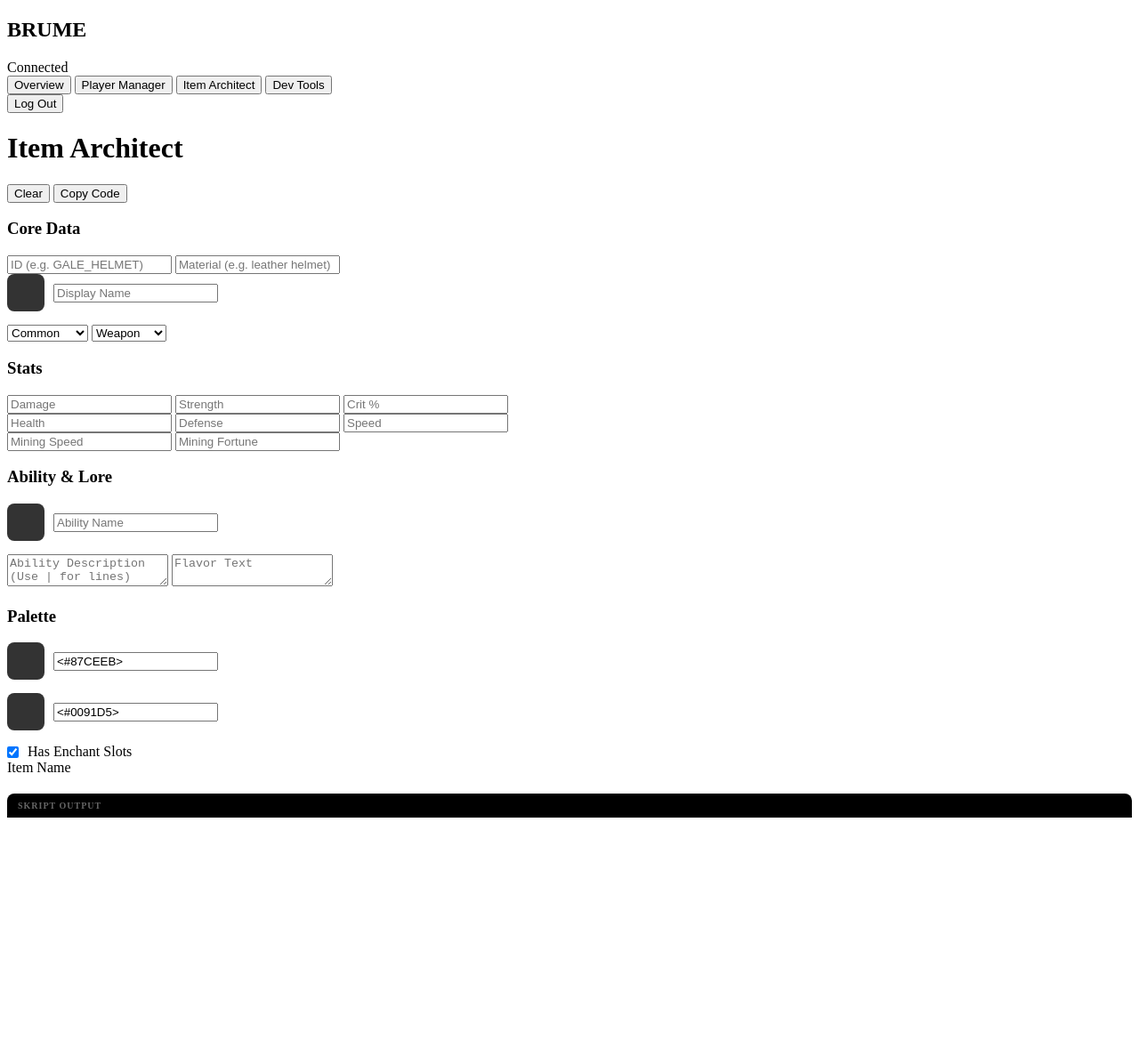
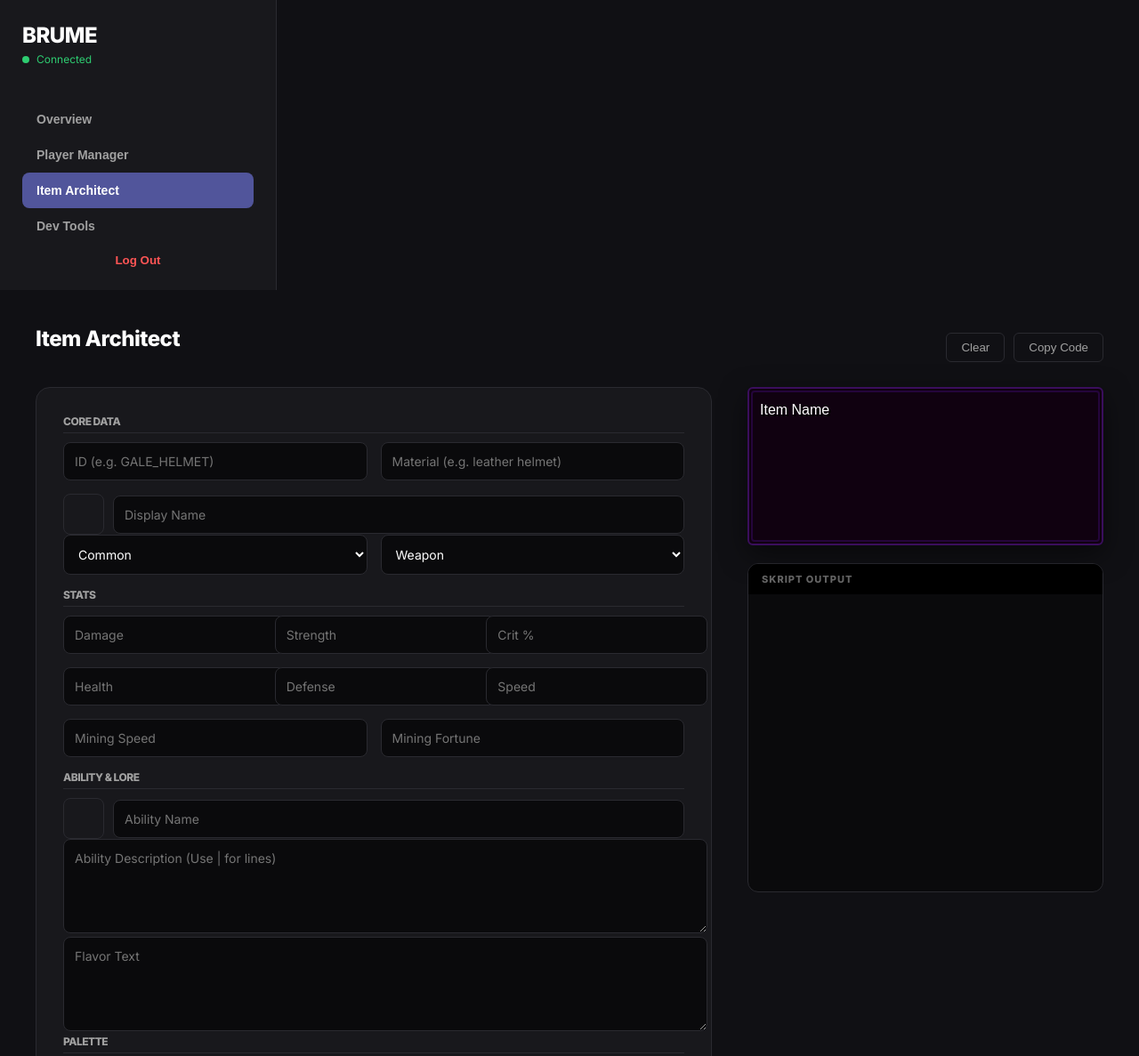
Before and after one commit to HugeAdventure/brume-admin, a website: page public/index.html in a window 1280 px wide. Shown: the top 1187 px of the page at 89% size. Drawn offline with Linux system fonts and the light colour scheme; a web font is replaced by a local one.

Commit message:
Implement global theme and update styles
Added global theme variables and updated styles for layout, sidebar, forms, buttons, and modal.

```diff
--- a/public/style.css
+++ b/public/style.css
@@ -1,59 +1,190 @@
-/* ... (Previous Styles) ... */
+/* --- [ 1. GLOBAL THEME ] --- */
+:root {
+    --bg: #101014;
+    --panel: #18181c;
+    --border: #2a2a30;
+    --accent: #51559B; /* Brume Purple */
+    --accent-hover: #6a64c4;
+    --text: #ffffff;
+    --text-dim: #a0a0a0;
+}
 
-/* COLOR INPUTS */
-.color-input-group {
+body {
+    background-color: var(--bg);
+    color: var(--text);
+    font-family: 'Inter', sans-serif;
+    margin: 0;
+    height: 100vh;
     display: flex;
-    align-items: center;
+    overflow: hidden;
+}
+
+h1, h2, h3 { margin: 0; font-weight: 800; letter-spacing: -0.5px; }
+h1 { font-size: 24px; margin-bottom: 20px; }
+h3 { font-size: 12px; text-transform: uppercase; color: var(--text-dim); margin-bottom: 10px; border-bottom: 1px solid var(--border); padding-bottom: 5px; }
+
+/* --- [ 2. SIDEBAR ] --- */
+aside {
+    width: 260px;
+    background: var(--panel);
+    border-right: 1px solid var(--border);
+    padding: 25px;
+    display: flex;
+    flex-direction: column;
     gap: 10px;
+}
+
+.sidebar-header { margin-bottom: 30px; }
+.connection-status { font-size: 12px; color: #2ecc71; display: flex; align-items: center; gap: 8px; margin-top: 5px; }
+.dot { width: 8px; height: 8px; background: #2ecc71; border-radius: 50%; }
+
+nav button {
+    width: 100%; text-align: left; padding: 12px 16px;
+    background: transparent; border: none; color: var(--text-dim);
+    border-radius: 8px; cursor: pointer; font-weight: 600; font-size: 14px;
+    transition: 0.2s;
+}
+nav button:hover { background: rgba(255,255,255,0.05); color: white; }
+nav button.active { background: var(--accent); color: white; }
+
+.logout-btn { margin-top: auto; color: #ff5555; background: none; border: none; cursor: pointer; font-weight: bold; }
+
+/* --- [ 3. MAIN CONTENT ] --- */
+main {
+    flex: 1;
+    padding: 40px;
+    overflow-y: auto;
+}
+
+.panel { display: none; max-width: 1200px; margin: 0 auto; }
+.panel.active { display: block; animation: fade 0.3s ease-out; }
+@keyframes fade { from { opacity: 0; transform: translateY(10px); } to { opacity: 1; transform: translateY(0); } }
+
+/* --- [ 4. FORMS & INPUTS ] --- */
+.architect-layout {
+    display: grid;
+    grid-template-columns: 1fr 400px;
+    gap: 40px;
+}
+
+.architect-form {
+    background: var(--panel);
+    padding: 30px;
+    border-radius: 16px;
+    border: 1px solid var(--border);
+}
+
+.form-row { display: flex; gap: 15px; margin-bottom: 15px; }
+.form-row.three { display: grid; grid-template-columns: 1fr 1fr 1fr; }
+
+.input-group { display: flex; flex-direction: column; gap: 5px; width: 100%; }
+label { font-size: 11px; color: var(--text-dim); font-weight: bold; }
+
+input, select, textarea {
+    background: #0a0a0c;
+    border: 1px solid var(--border);
+    color: white;
+    padding: 12px;
+    border-radius: 8px;
+    font-family: 'Inter', sans-serif;
+    font-size: 14px;
     width: 100%;
-    margin-bottom: 15px;
+    outline: none;
+    transition: 0.2s;
 }
+input:focus, select:focus, textarea:focus { border-color: var(--accent); }
+textarea { resize: vertical; min-height: 80px; }
+
+/* --- [ 5. COLOR PICKERS ] --- */
+.color-input-group { display: flex; gap: 10px; align-items: center; width: 100%; }
 .swatch {
-    width: 42px;
-    height: 42px;
+    width: 44px; height: 44px;
     border-radius: 8px;
     border: 1px solid var(--border);
     cursor: pointer;
-    background: #333;
+    flex-shrink: 0;
+}
+
+/* --- [ 6. PREVIEW & CODE ] --- */
+.architect-output { display: flex; flex-direction: column; gap: 20px; }
+
+.minecraft-tooltip {
+    background: rgba(16, 0, 16, 0.95);
+    border: 2px solid #3a0e5c;
+    border-radius: 6px;
+    padding: 12px;
+    font-family: 'Minecraft', sans-serif;
+    color: white;
+    box-shadow: 0 10px 30px rgba(0,0,0,0.5);
+    min-height: 150px;
+    line-height: 1.5;
+    position: relative;
+    text-shadow: 2px 2px #000;
+}
+/* Inner border effect */
+.minecraft-tooltip::after {
+    content: ''; position: absolute; top: 2px; left: 2px; right: 2px; bottom: 2px;
+    border: 2px solid #24053b; border-radius: 4px; pointer-events: none;
+}
+
+.code-container {
+    background: #0a0a0c;
+    border: 1px solid var(--border);
+    border-radius: 12px;
+    overflow: hidden;
+}
+.code-header {
+    background: #000;
+    padding: 10px 15px;
+    font-size: 11px;
+    font-weight: bold;
+    color: #666;
+    letter-spacing: 1px;
+}
+#gen-out {
+    width: 100%;
+    height: 300px;
+    background: transparent;
+    border: none;
+    color: #aaffaa;
+    font-family: 'JetBrains Mono', monospace;
+    padding: 15px;
+    font-size: 12px;
+}
+
+/* --- [ 7. BUTTONS ] --- */
+.gen-btn {
+    width: 100%;
+    background: var(--accent);
+    color: white;
+    border: none;
+    padding: 15px;
+    border-radius: 8px;
+    font-weight: 700;
+    cursor: pointer;
+    margin-top: 20px;
     transition: 0.2s;
 }
-.swatch:hover { border-color: var(--accent); }
+.gen-btn:hover { background: var(--accent-hover); transform: translateY(-2px); }
 
-/* MODAL */
+.action-btn {
+    background: transparent; border: 1px solid var(--border);
+    color: var(--text-dim); padding: 8px 16px; border-radius: 6px; cursor: pointer;
+}
+.action-btn:hover { background: rgba(255,255,255,0.05); color: white; }
+.panel-header { display: flex; justify-content: space-between; align-items: center; margin-bottom: 20px; }
+.actions { display: flex; gap: 10px; }
+
+/* --- [ 8. MODAL ] --- */
 .modal-layer {
     position: fixed; top: 0; left: 0; width: 100%; height: 100%;
-    background: rgba(0,0,0,0.6); backdrop-filter: blur(5px);
+    background: rgba(0,0,0,0.7); backdrop-filter: blur(5px);
     z-index: 2000; display: flex; align-items: center; justify-content: center;
 }
 .modal-card {
-    background: var(--panel); padding: 30px; border-radius: 16px;
-    border: 1px solid var(--border); width: 400px;
+    background: var(--panel); padding: 30px; border-radius: 16px; border: 1px solid var(--border);
+    width: 350px;
 }
-.color-grid {
-    display: grid; grid-template-columns: repeat(4, 1fr); gap: 10px;
-    margin: 20px 0;
-}
-.color-btn {
-    height: 40px; border-radius: 6px; border: 1px solid rgba(255,255,255,0.1);
-    cursor: pointer; position: relative;
-}
+.color-grid { display: grid; grid-template-columns: repeat(4, 1fr); gap: 10px; margin: 20px 0; }
+.color-btn { height: 40px; border-radius: 8px; cursor: pointer; border: 1px solid rgba(255,255,255,0.1); transition: transform 0.1s; }
 .color-btn:hover { transform: scale(1.1); }
-.color-btn::after {
-    content: attr(data-name);
-    position: absolute; bottom: -20px; left: 50%; transform: translateX(-50%);
-    font-size: 9px; color: #aaa; opacity: 0; pointer-events: none;
-}
-.color-btn:hover::after { opacity: 1; }
-
-.picker-row { display: flex; gap: 10px; align-items: center; }
-.picker-row input[type="text"] { margin: 0; }
-.picker-row button { width: auto; margin: 0; }
-
-/* CHECKBOX */
-.checkbox-row { display: flex; align-items: center; gap: 10px; margin-top: 10px; }
-.checkbox-row input { width: auto; margin: 0; }
-
-/* CODE BOX */
-.code-container { margin-top: 20px; border: 1px solid var(--border); border-radius: 8px; overflow: hidden; }
-.code-header { background: #000; padding: 8px 12px; font-size: 10px; color: #666; font-weight: bold; letter-spacing: 1px; }
-#gen-out { margin: 0; border: none; border-radius: 0; height: 400px; }
```
